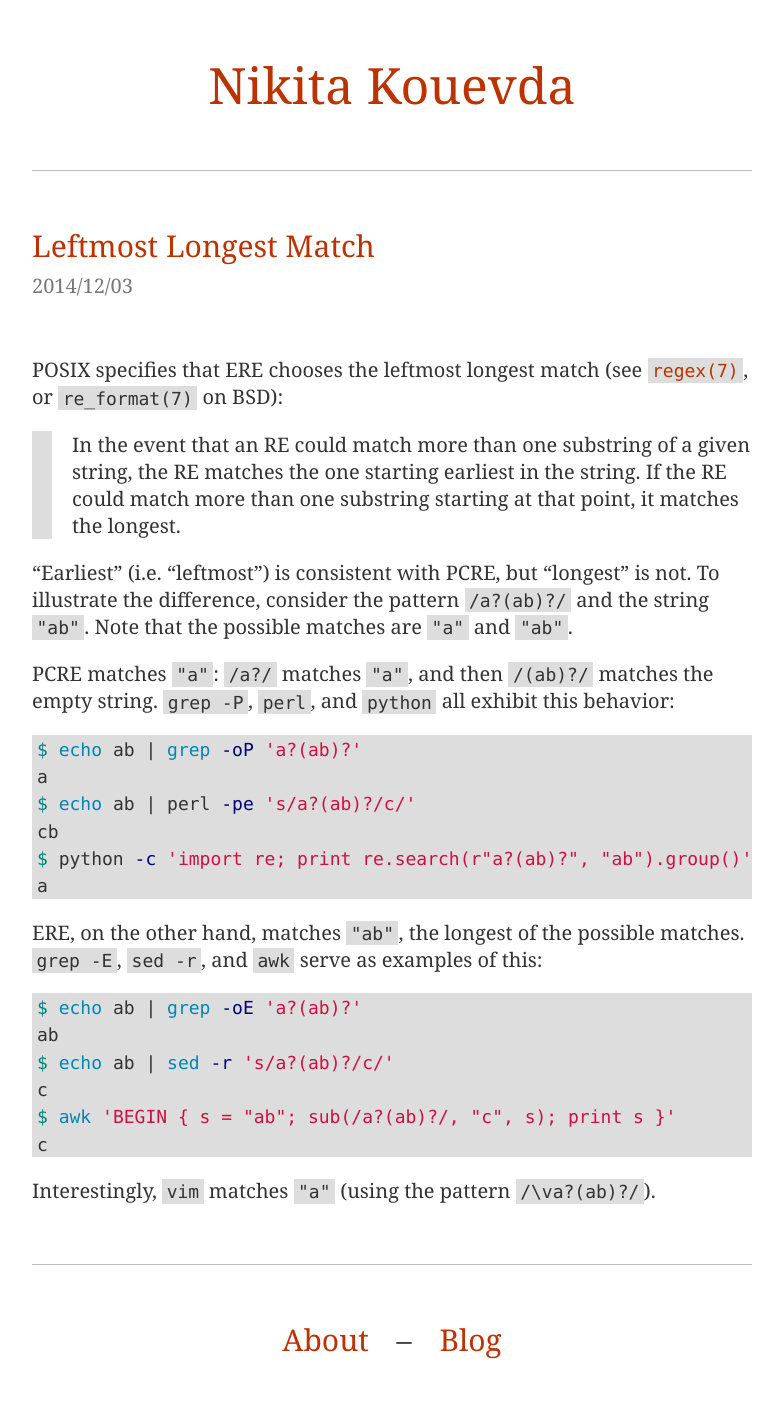
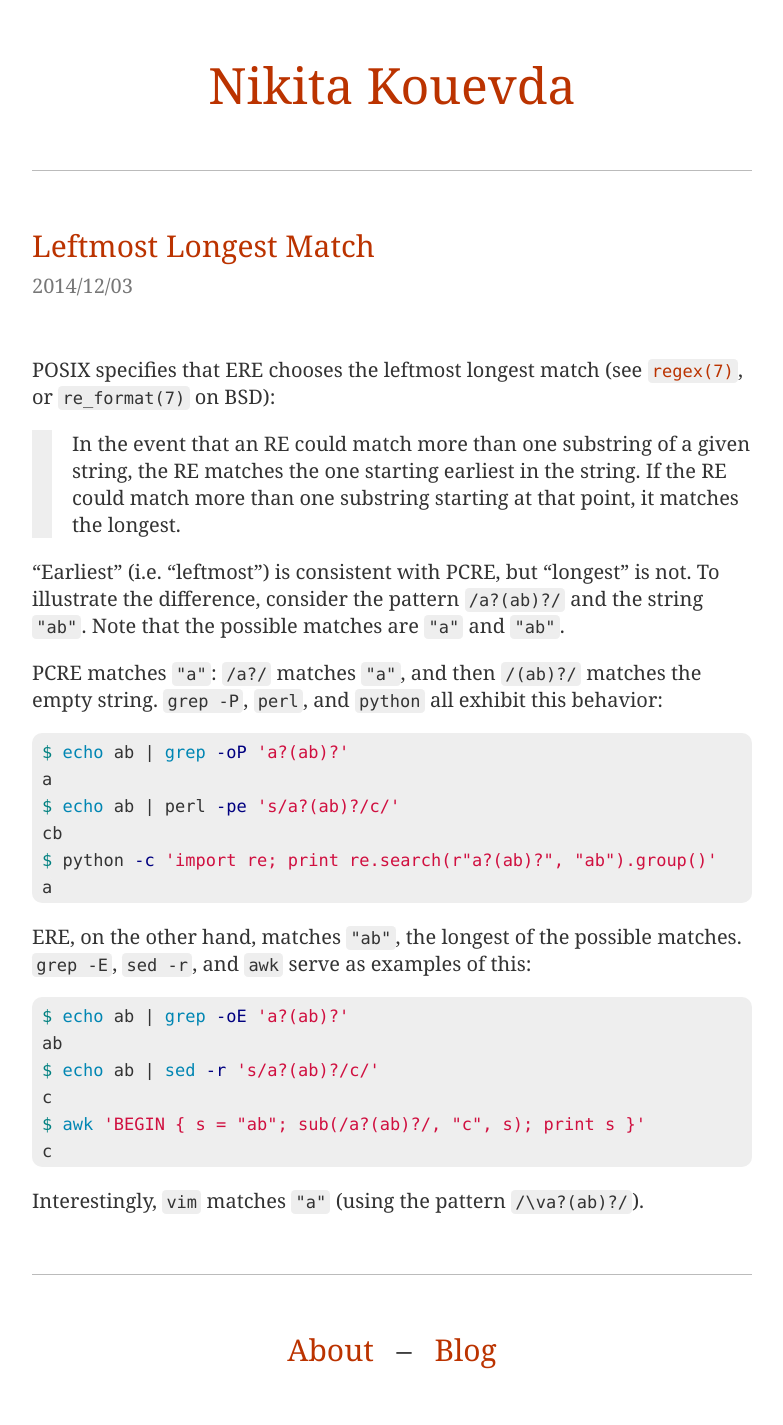
Before and after one commit to nkouevda/nkouevda.github.io, a Jekyll site: the page built from blog/_posts/2014-12-03-leftmost-longest-match.md, in a window 1280 px wide. Shown: the whole page, without its empty margins (248-1031 px from the left). Built offline with Jekyll 4.4.1, drawn with Linux system fonts in a browser that asks for light colours.

Commit message:
Minor style tweaks

```diff
--- a/static/css/markdown.css
+++ b/static/css/markdown.css
@@ -32,16 +32,20 @@
 }
 
 .markdown pre, .markdown code {
-  background-color: #dddddd;
-  padding-left: 0.25em;
-  padding-right: 0.25em;
+  background-color: #eeeeee;
+}
+
+.markdown pre {
+  border-radius: 0.5em;
+  padding: 0.2em 0.5em;
+  overflow: auto;
 }
 
 .markdown code {
   font-family: 'Menlo', monospace;
-  font-size: 90%;
-  padding-top: 0.1em;
-  padding-bottom: 0.1em;
+  font-size: 85%;
+  border-radius: 0.25em;
+  padding: 0.1em 0.25em;
 }
 
 .markdown pre code {
@@ -49,7 +53,7 @@
 }
 
 .markdown blockquote {
-  border-left: 1em solid #dddddd;
+  border-left: 1em solid #eeeeee;
   padding-left: 1em;
 }
 
--- a/static/css/page.css
+++ b/static/css/page.css
@@ -43,7 +43,7 @@ a:hover {
 }
 
 .footer-separator {
-  margin: 0 1rem;
+  margin: 0 0.5em;
 }
 
 .post-separator {
@@ -70,8 +70,4 @@ a:hover {
   #site-header, #site-footer, .post, .post-header, .post-content {
     margin: 2rem 0;
   }
-
-  .footer-separator {
-    margin: 0 0.5rem;
-  }
 }
```
